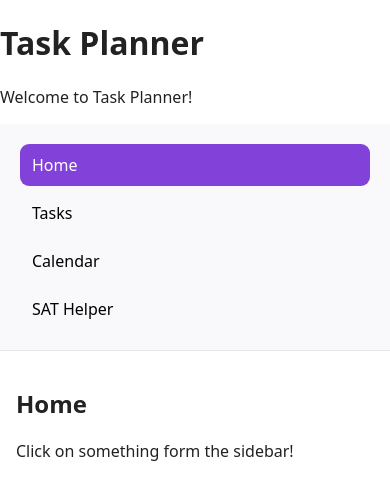
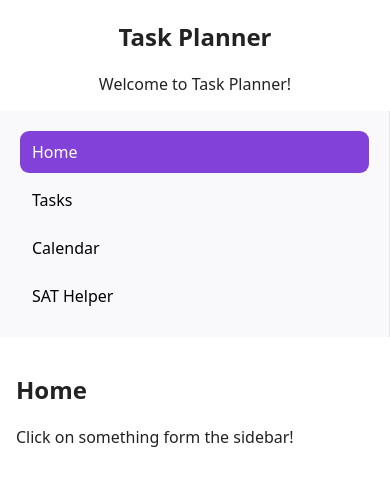
Before and after one commit to grushet/taskplanner-cs3, a plain HTML site: page main_page.html in a window 390 px wide. Drawn offline with Linux system fonts and the light colour scheme.

Commit message:
made the sidebar a bit better and longer

```diff
--- a/main_page.html
+++ b/main_page.html
@@ -8,6 +8,7 @@
     <link rel="stylesheet" href="styles.css" />
 </head>
 <body>
+    <section class="welcome">
         <header>
             <h1>Task Planner</h1>
         </header>
@@ -15,6 +16,8 @@
         <main>
             <p>Welcome to Task Planner!</p>
         </main>
+
+    </section>
 
     <div class="app">
         <aside class="sidebar" aria-label="Main navigation">
--- a/styles.css
+++ b/styles.css
@@ -1,9 +1,11 @@
 *{box-sizing:border-box}
 body{font-family:system-ui,-apple-system,Segoe UI,Roboto,Helvetica,Arial, sans-serif; margin:0; color:#222}
+html, body {height:100%}
 
-.app{display:flex; min-height:70vh}
+.app{display:flex; min-height:100vh}
 
-.sidebar{width:16rem; background:#f9f9fc; border-right:1px solid #e6e6e6; padding:20px}
+.welcome{text-align: center}
+.sidebar{width:16rem; background:#f9f9fc; border-right:1px solid #e6e6e6; padding:20px; height:100vh; position:sticky; top:0}
 .sidebar nav{display:flex; flex-direction:column; gap:6px}
 .nav-link{display:block; padding:10px 12px; color:#000000; text-decoration:none; border-radius:9px}
 .nav-link:hover{background:#f0e7ff}
@@ -19,6 +21,6 @@ body{font-family:system-ui,-apple-system,Segoe UI,Roboto,Helvetica,Arial, sans-s
 
 @media(max-width:600px){
 	.app{flex-direction:column}
-	.sidebar{width:100%; border-right:none; border-bottom:1px solid #e6e6e6}
+	.sidebar{width:100%; height:auto; position:static}
 	.content{padding:16px}
 }
```
Lines whose indentation alone changed are shown as unchanged.
